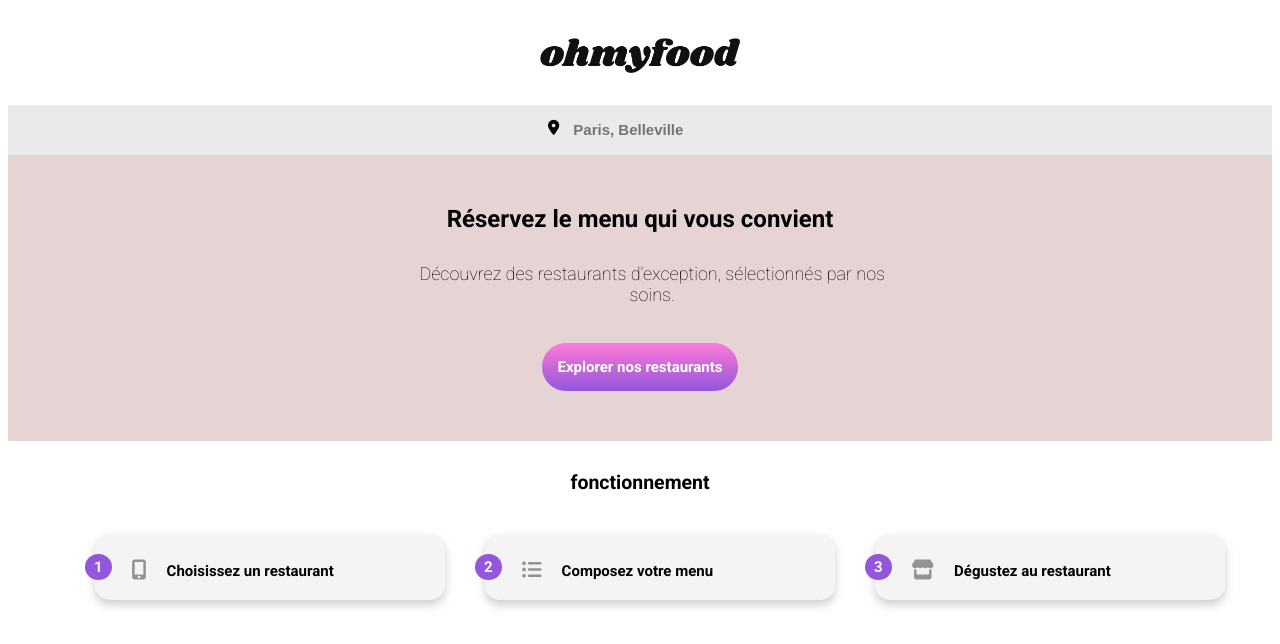
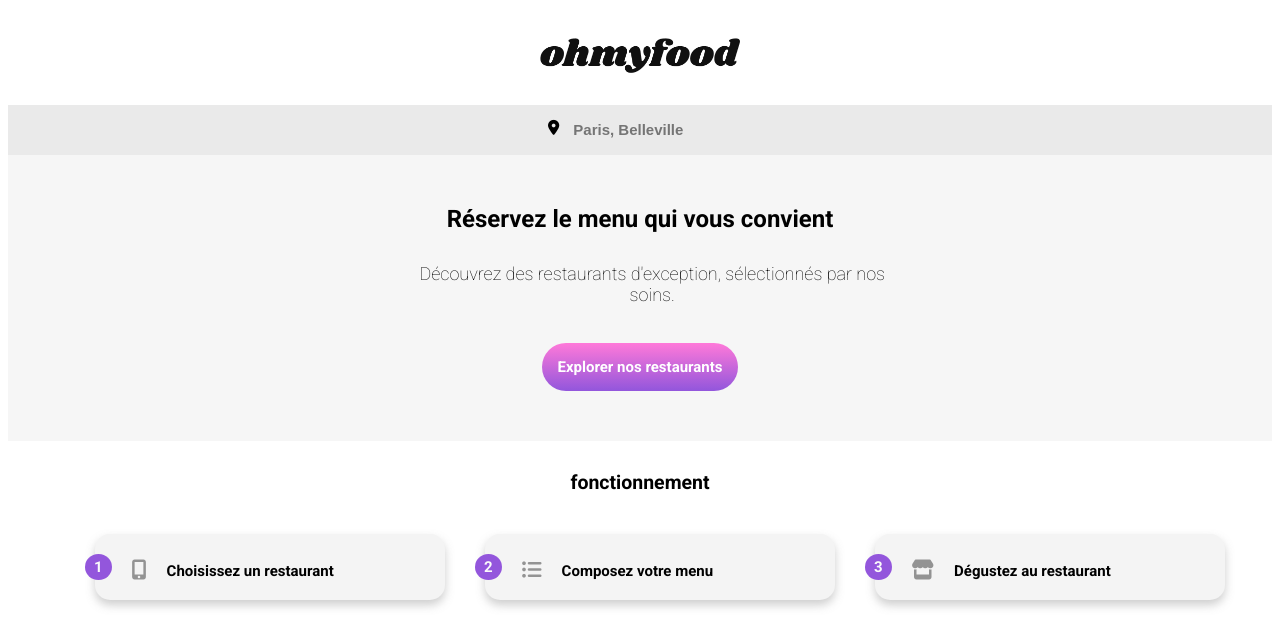
Before and after one commit to HakimBouzidijpeg/Projet3OpenC, a website: page index.html in a window 1280 px wide. Shown: the top 644 px of the page. Drawn offline with Linux system fonts and the light colour scheme; a web font is replaced by a local one.

Commit message:
modification de l'animation heart-progress (base/_base.scss) et changement de couleur pour -fond (utils/_variables.scss)

```diff
--- a/sass/scss/utils/_variables.scss
+++ b/sass/scss/utils/_variables.scss
@@ -2,7 +2,7 @@
 
 $form-fond:rgb(234,234,234);
 $gris-fond:#f4f4f4;
-$info-fond:rgb(230, 211, 211);
+$info-fond:rgb(246, 246, 246);
 $carte-fond:#e4d5f6;
 
 /*BORDER*/
```
Also changed, not shown: sass/css/styles.css.
